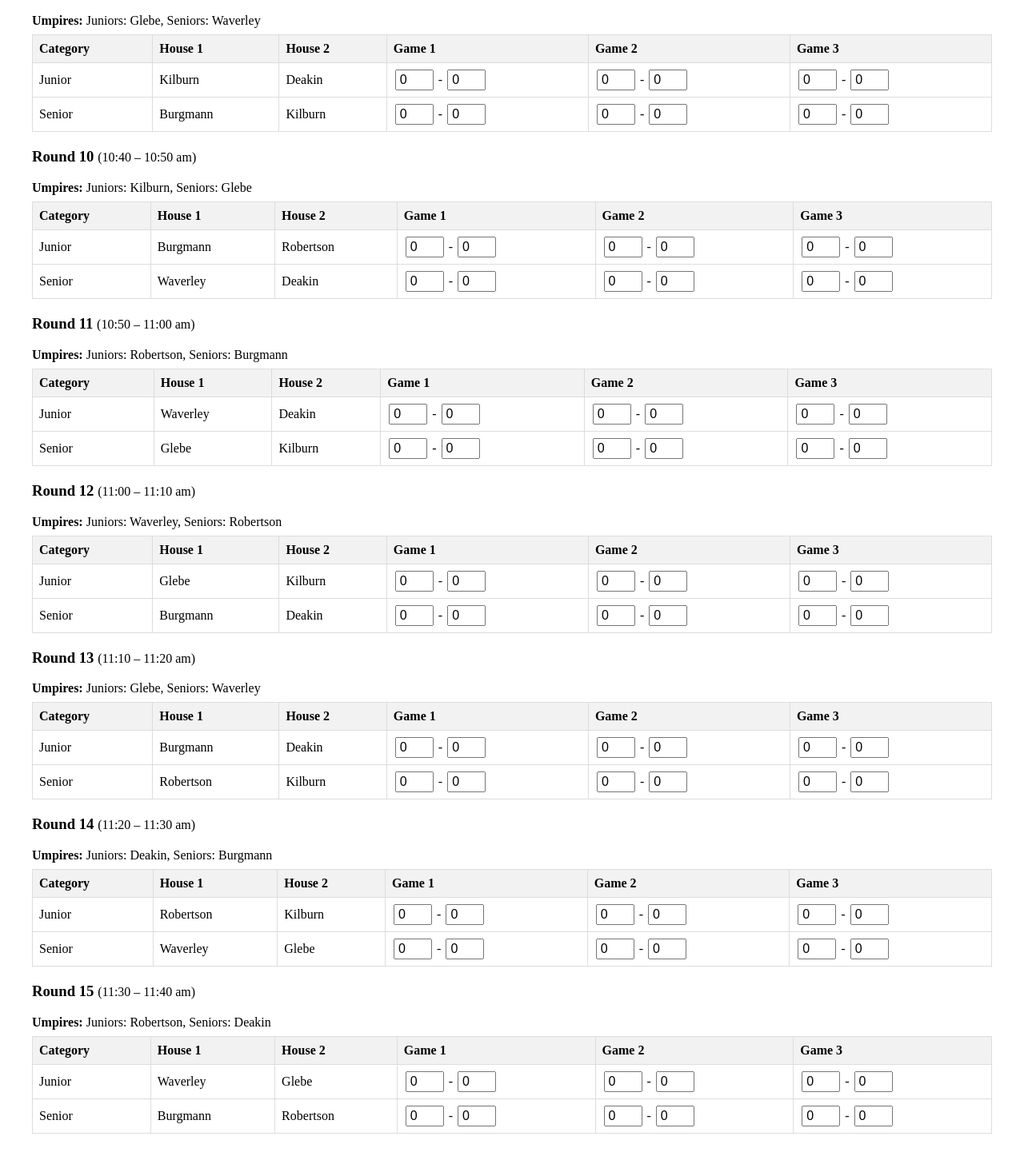
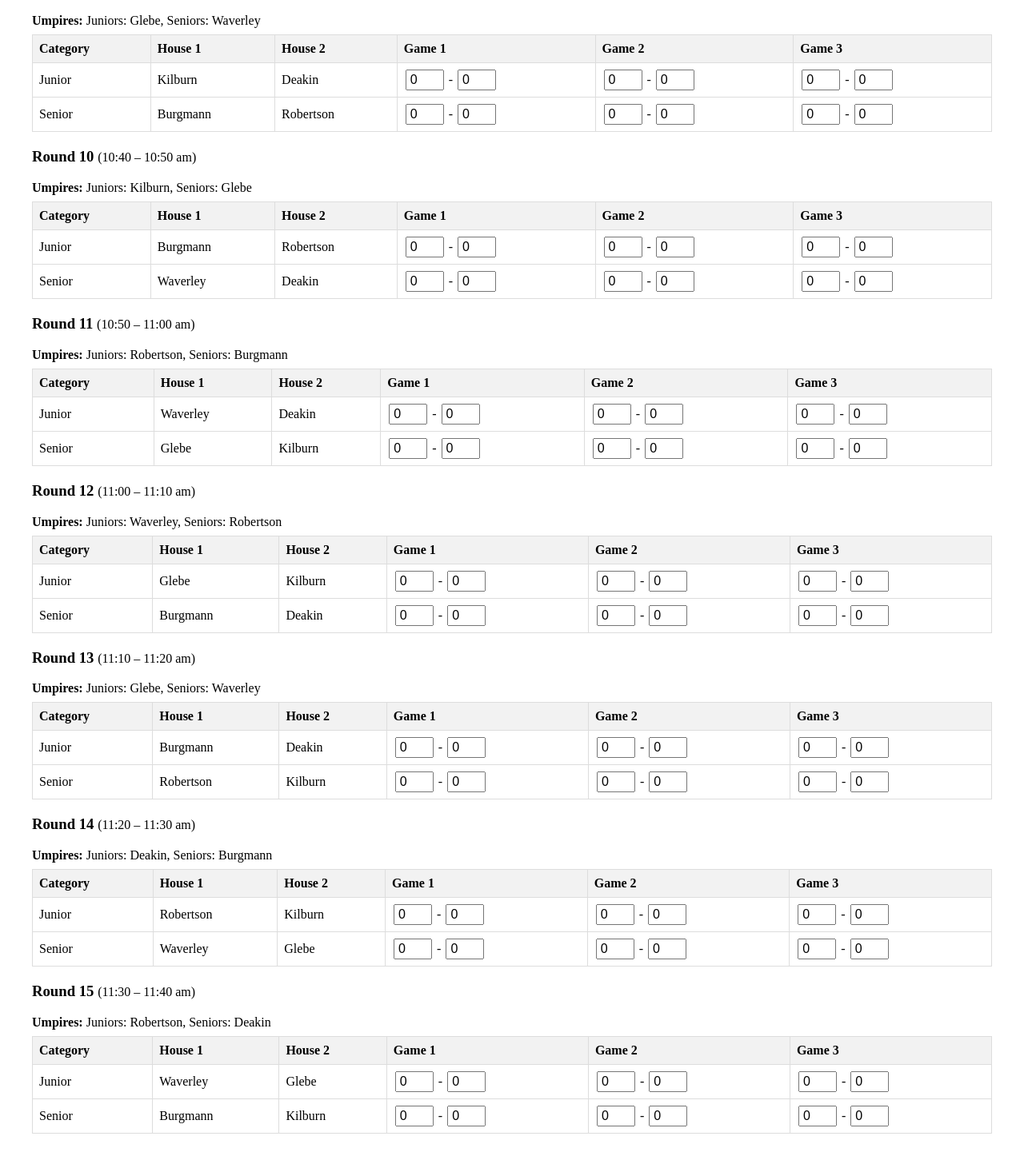
Before and after one commit to cggs-matthew-pham/cggs-badminton, a SvelteKit app: page /house in a window 1280 px wide. Shown: the part 1989-3450 px from the top of the page at 80% size. Built offline with nearby package versions, Linux system fonts and the light colour scheme.

Commit message:
Addressed incorrect match up of Burgmann and Kilburn (was Burgman vs Robertson at wrong time)

```diff
--- a/src/routes/house/+page.svelte
+++ b/src/routes/house/+page.svelte
@@ -89,7 +89,7 @@
         },
         {
             juniors: [["Kilburn", "Deakin"]],
-            seniors: [["Burgmann", "Kilburn"]]
+            seniors: [["Burgmann", "Robertson"]]
         },
         {
             juniors: [["Burgmann", "Robertson"]],
@@ -113,7 +113,7 @@
         },
         {
             juniors: [["Waverley", "Glebe"]],
-            seniors: [["Burgmann", "Robertson"]]
+            seniors: [["Burgmann", "Kilburn"]]
         }
     ];
 
```
